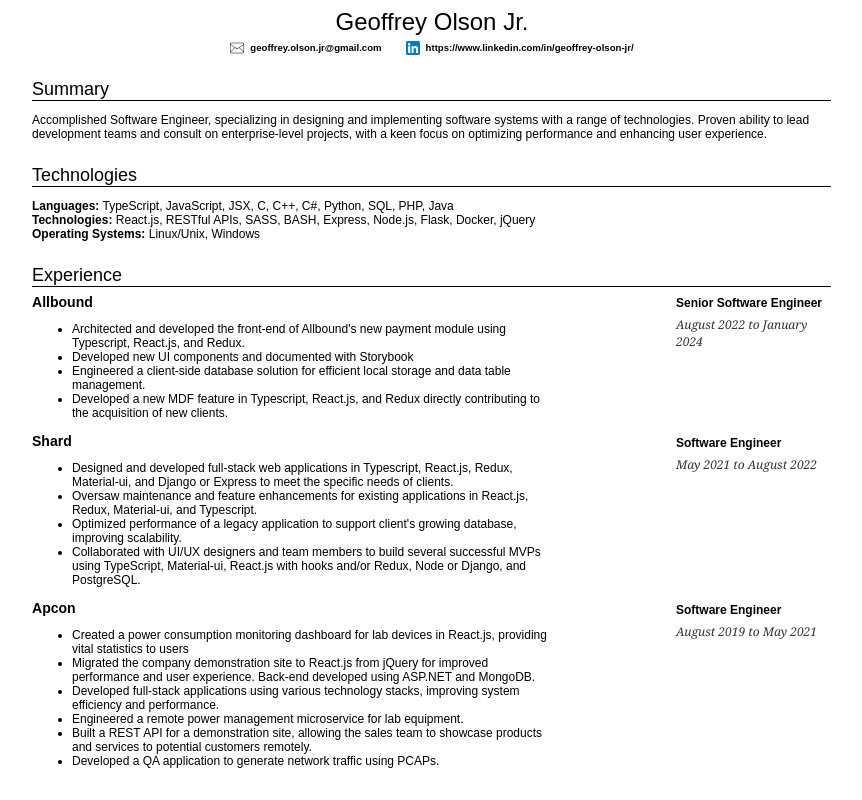
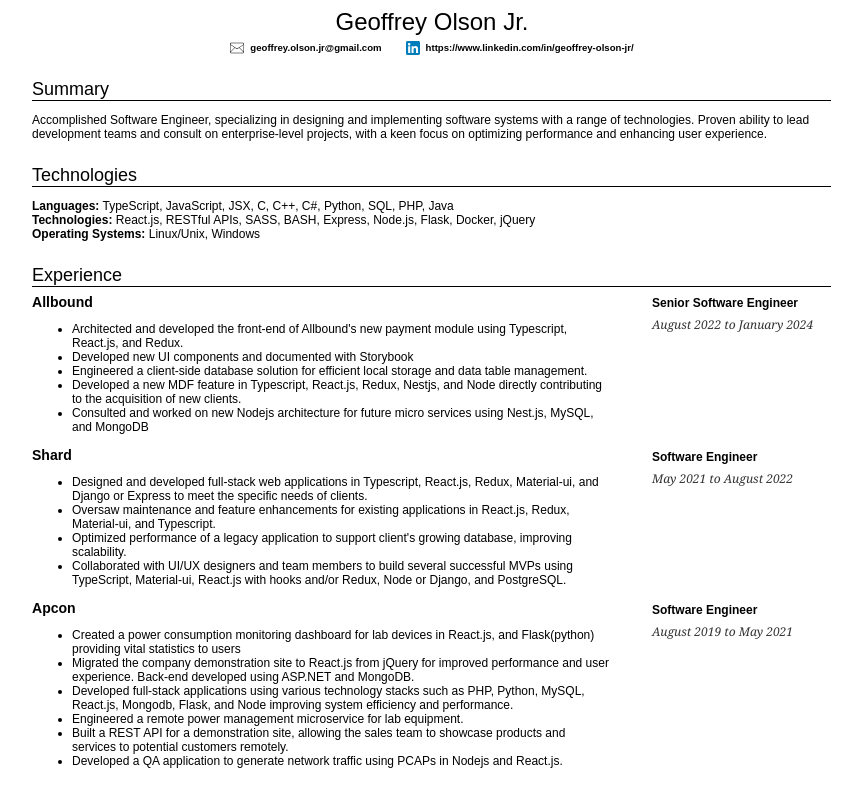
Before and after one commit to geoffolson/resume, a Next.js app: page / in a window 1280 px wide. Shown: the top 800 px of the page, without its empty margins (208-1070 px from the left). Built offline with nearby package versions, Linux system fonts and the light colour scheme.

Commit message:
update experiences

```diff
--- a/pages/index.tsx
+++ b/pages/index.tsx
@@ -19,7 +19,8 @@
       "Architected and developed the front-end of Allbound's new payment module using Typescript, React.js, and Redux.",
       "Developed new UI components and documented with Storybook",
       "Engineered a client-side database solution for efficient local storage and data table management.",
-      "Developed a new MDF feature in Typescript, React.js, and Redux directly contributing to the acquisition of new clients.",
+      "Developed a new MDF feature in Typescript, React.js, Redux, Nestjs, and Node directly contributing to the acquisition of new clients.",
+      "Consulted and worked on new Nodejs architecture for future micro services using Nest.js, MySQL, and MongoDB",
     ],
   },
   {
@@ -38,12 +39,12 @@
     title: "Software Engineer",
     duration: "August 2019 to May 2021",
     accomplishments: [
-      "Created a power consumption monitoring dashboard for lab devices in React.js, providing vital statistics to users",
+      "Created a power consumption monitoring dashboard for lab devices in React.js, and Flask(python) providing vital statistics to users",
       "Migrated the company demonstration site to React.js from jQuery for improved performance and user experience. Back-end developed using ASP.NET and MongoDB.",
-      "Developed full-stack applications using various technology stacks, improving system efficiency and performance.",
+      "Developed full-stack applications using various technology stacks such as PHP, Python, MySQL, React.js, Mongodb, Flask, and Node improving system efficiency and performance.",
       "Engineered a remote power management microservice for lab equipment.",
       "Built a REST API for a demonstration site, allowing the sales team to showcase products and services to potential customers remotely.",
-      "Developed a QA application to generate network traffic using PCAPs.",
+      "Developed a QA application to generate network traffic using PCAPs in Nodejs and React.js.",
     ],
   },
 ];
@@ -53,13 +54,13 @@
     <div style={{ display: "flex", justifyContent: "space-between", width: "100%" }}>
       <div>
         <h3>{company}</h3>
-        <ul style={{ width: "40rem" }}>
+        <ul style={{ width: "45rem" }}>
           {accomplishments.map((curr, idx) => {
             return <li key={idx}>{curr}</li>;
           })}
         </ul>
       </div>
-      <div style={{ width: "13rem", marginTop: "0.3rem" }}>
+      <div style={{ width: "15rem", marginTop: "0.3rem" }}>
         <p style={{ margin: "0" }}>
           <strong>{title}</strong>
         </p>
@@ -140,7 +141,7 @@
             company: "Mt. Hood Community college",
             accomplishments: [
               "Associate of Applied Science, with honors",
-              "Second in class",
+              // "Second in class",
               "3.92 GPA",
             ],
             title: null,
```
